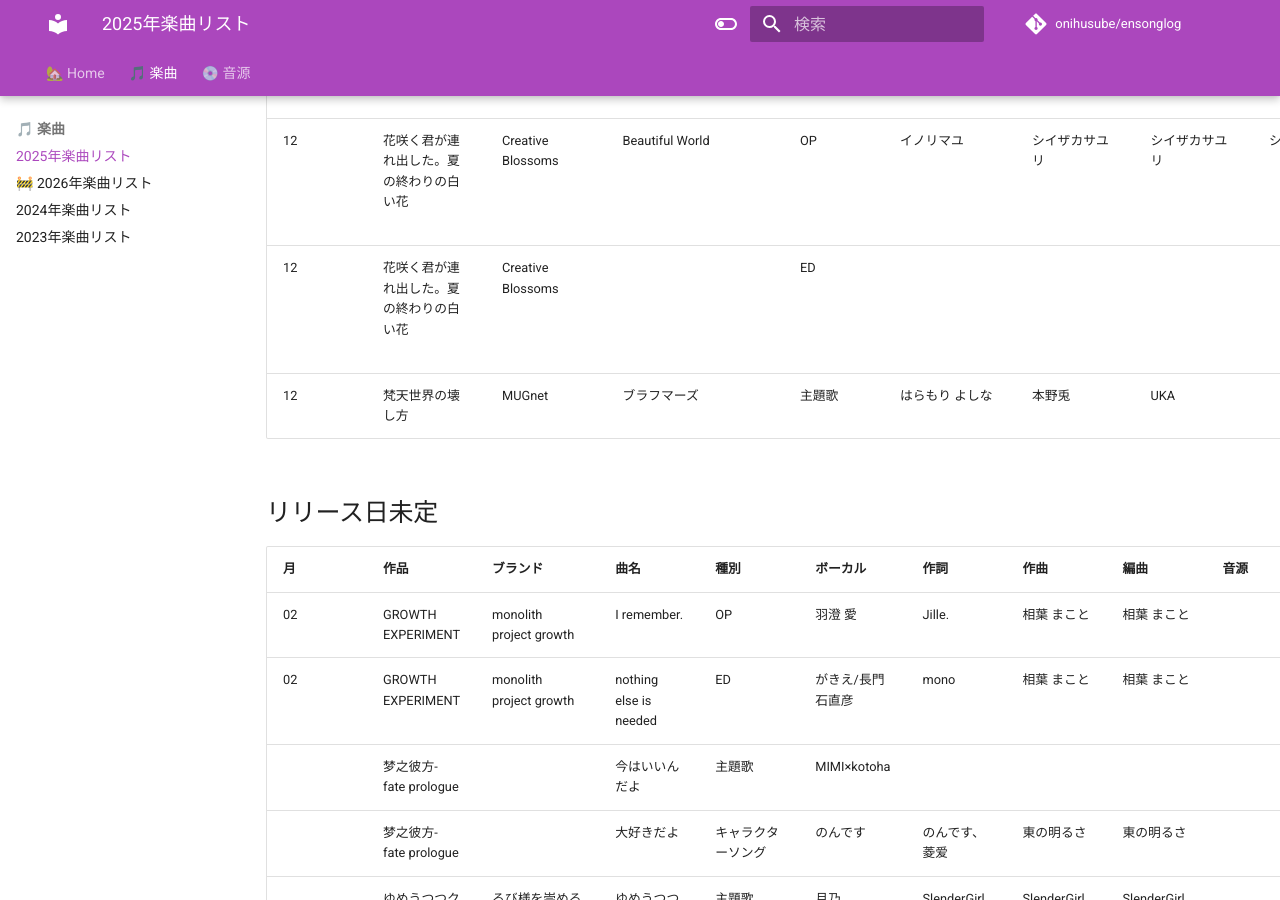
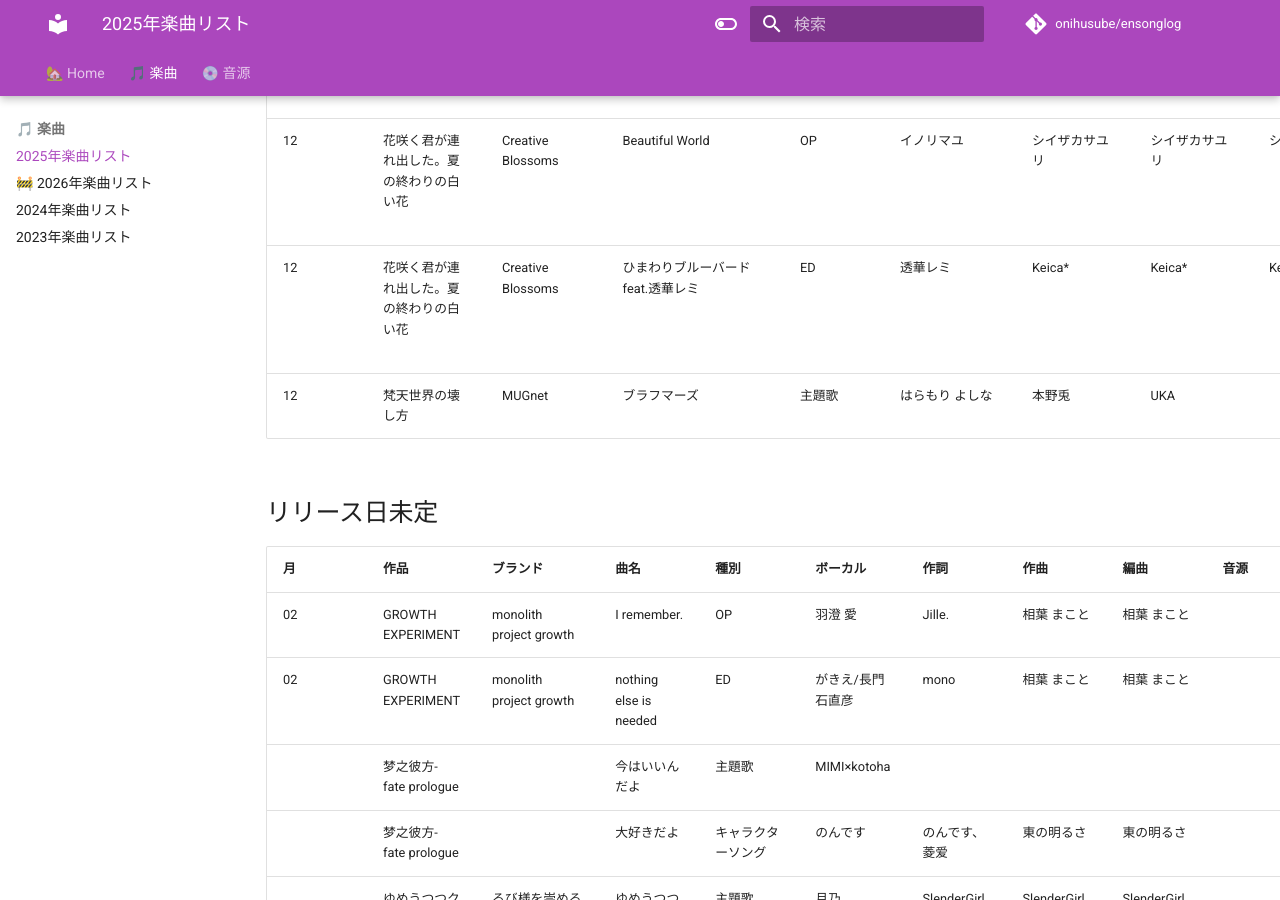
Before and after one commit to onihusube/ensonglog, an MkDocs documentation site: the page built from docs/2025/楽曲.md, in a window 1280 px wide and 900 px high, scrolled down 28031 px. Built offline with MkDocs 1.6.1 and Material for MkDocs 9.7.7, drawn with Linux system fonts in a browser that asks for light colours; emoji names are drawn with the system emoji font; comment, search, counter and statistics services are not loaded.

Commit message:
ひまわりブルーバード 追加

```diff
--- a/docs/2025/楽曲.md
+++ b/docs/2025/楽曲.md
@@ -294,7 +294,7 @@ search:
 | 12<!--/31--> | Smile Remaster | Links8 |  | ED |  |  |  |  | C107会場限定セット購入特典カセットテープ |  |  |
 | 12<!--/31--> | 生命の栞 | みやこそふと | メモリア | OP | なずしろ | なずしろ | なずしろ | nion | | Guitar：しもぞの, Bass：あんいち | [:fontawesome-brands-youtube:](https://www.youtube.com/watch?v=ANfTDueFS_M) |
 | 12<!--/31--> | 花咲く君が連れ出した。夏の終わりの白い花 | Creative Blossoms | Beautiful World | OP | イノリマユ | シイザカサユリ | シイザカサユリ | シイザカサユリ | 花咲く君が連れ出した。夏の終わりの白い花 ORIGINAL SONG & SOUNDTRACK | ギター: 中村耕平 | [:fontawesome-brands-twitter:](https://x.com/blossoms0710/status/2005572666670129228) |
-| 12<!--/31--> | 花咲く君が連れ出した。夏の終わりの白い花 | Creative Blossoms |  | ED |  |  |  |  | 花咲く君が連れ出した。夏の終わりの白い花 ORIGINAL SONG & SOUNDTRACK | | |
+| 12<!--/31--> | 花咲く君が連れ出した。夏の終わりの白い花 | Creative Blossoms | ひまわりブルーバード feat.透華レミ | ED | 透華レミ | Keica\* | Keica\* | Keica\* | 花咲く君が連れ出した。夏の終わりの白い花 ORIGINAL SONG & SOUNDTRACK | | [:fontawesome-brands-twitter:](https://x.com/blossoms0710/status/2005981435933647114) |
 | 12<!--/31--> | 梵天世界の壊し方 | MUGnet | ブラフマーズ | 主題歌 | はらもり よしな | 本野兎 | UKA | | 梵天世界の壊し方 Original Soundtrack | | |
 
 ## リリース日未定
```
